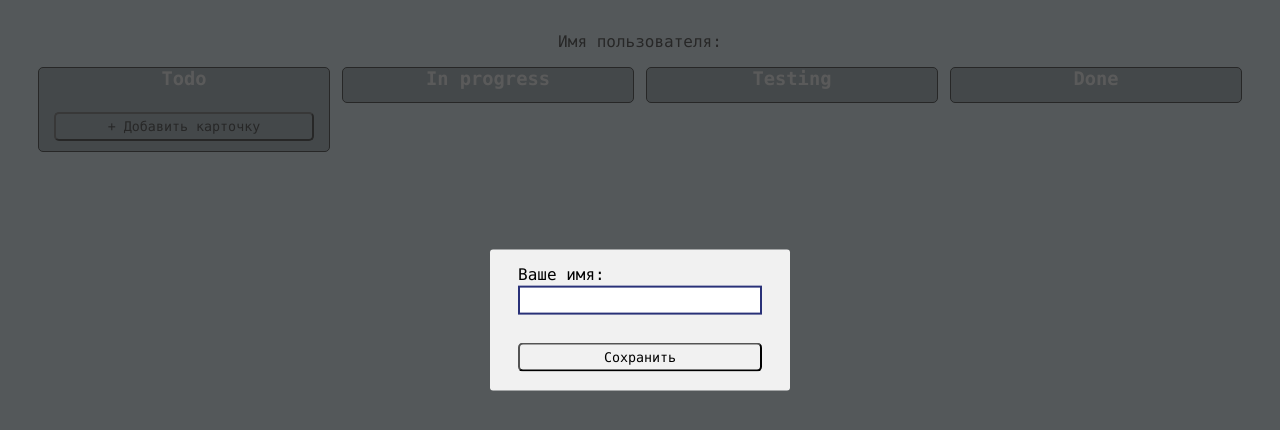
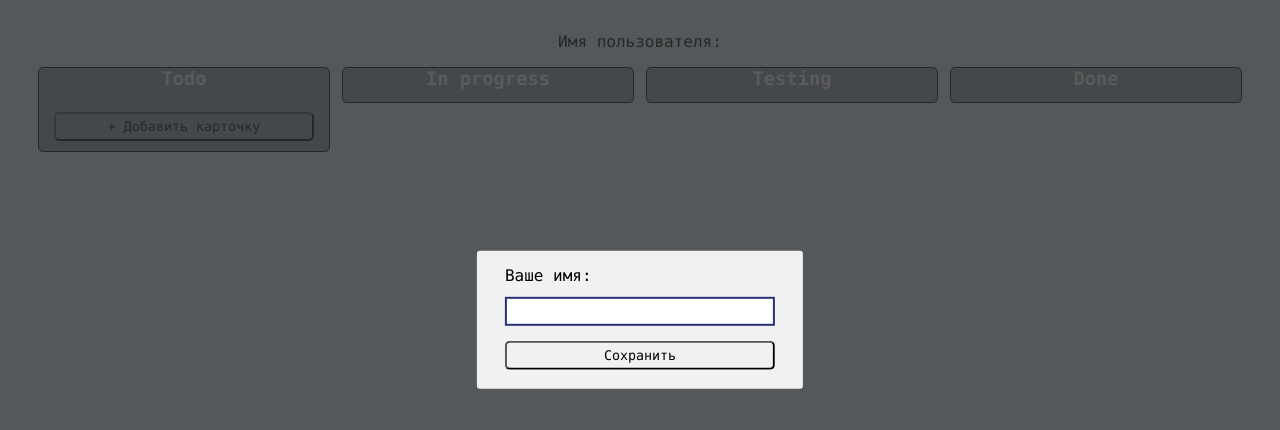
Before and after one commit to FlightoFancy/trello-react, a React (Create React App) app: page / in a window 1280 px wide. Shown: the top 430 px of the page. Built offline with nearby package versions, Linux system fonts and the light colour scheme.

Commit message:
fix: add forms

```diff
--- a/src/components/AddCard/AddCard.tsx
+++ b/src/components/AddCard/AddCard.tsx
@@ -19,7 +19,8 @@ export const AddCard: React.FC<Props> = ({ createCard }) => {
   const closeForm = () => {
     setIsAddCardFormVisible(false);
   };
-  const addCard = () => {
+  const handleSubmit: React.FormEventHandler<HTMLFormElement> = (e) => {
+    e.preventDefault();
     if (newCardTitle) {
       const newCard = {
         id: uuidv4(),
@@ -35,6 +36,7 @@ export const AddCard: React.FC<Props> = ({ createCard }) => {
     <>
       {isAddCardFormVisible ? (
         <Container>
+          <form onSubmit={handleSubmit}>
             <Textarea
               value={newCardTitle}
               placeholder="Введите заголовок карточки"
@@ -42,12 +44,13 @@ export const AddCard: React.FC<Props> = ({ createCard }) => {
               rows={3}
               onChange={(e) => setNewCardTitle(e.target.value)}
             />
-          <Button variant="addCard" onClick={addCard}>
+            <Button type="submit" variant="addCard">
               Добавить карточку
             </Button>
-          <Button variant="close" onClick={closeForm}>
+            <Button type="reset" variant="close" onClick={closeForm}>
               &#10006;
             </Button>
+          </form>
         </Container>
       ) : (
         <Button variant="center" onClick={openForm}>
--- a/src/components/AddComment/AddComment.tsx
+++ b/src/components/AddComment/AddComment.tsx
@@ -19,7 +19,8 @@ export const AddComment: React.FC<Props> = ({
 }) => {
   const [newComment, setNewComment] = useState("");
 
-  const addComment = () => {
+  const handleSubmit: React.FormEventHandler<HTMLFormElement> = (e) => {
+    e.preventDefault();
     if (newComment) {
       const newComm = {
         id: uuidv4(),
@@ -35,13 +36,15 @@ export const AddComment: React.FC<Props> = ({
   return (
     <Root>
       <span>Комментарии:</span>
+      <form onSubmit={handleSubmit}>
         <Textarea
           value={newComment}
           placeholder="Напишите комментарий..."
           rows={3}
           onChange={(e) => setNewComment(e.target.value)}
         />
-      <Button onClick={addComment}>Сохранить</Button>
+        <Button type="submit">Сохранить</Button>
+      </form>
     </Root>
   );
 };
--- a/src/components/Board/Board.tsx
+++ b/src/components/Board/Board.tsx
@@ -5,11 +5,11 @@ import styled from "styled-components";
 import { CardModal, Column, Title } from "components";
 import { COLORS } from "styles";
 
-interface Props{
-  userName: string
+interface Props {
+  userName: string;
 }
 
-export const Board: React.FC<Props> = ({userName}) => {
+export const Board: React.FC<Props> = ({ userName }) => {
   const [cards, setCards] = useState<ICard[]>([]);
   const [comments, setComments] = useState<IComment[]>([]);
   const [isModalActive, setIsModalActive] = useState(false);
--- a/src/components/CardInfo/CardInfo.tsx
+++ b/src/components/CardInfo/CardInfo.tsx
@@ -35,7 +35,8 @@ export const CardInfo: React.FC<Props> = ({
     setIsEdit(true);
   };
 
-  const saveDescCard = () => {
+  const handleSubmit: React.FormEventHandler<HTMLFormElement> = (e) => {
+    e.preventDefault();
     if (cardDesc) {
       addDesc(cardDesc);
       setIsEdit(false);
@@ -51,7 +52,7 @@ export const CardInfo: React.FC<Props> = ({
       />
       <span>Описание:</span>
       {isEdit ? (
-        <>
+        <form onSubmit={handleSubmit}>
           <Textarea
             value={cardDesc}
             onChange={(e) => setCardDesc(e.target.value)}
@@ -59,13 +60,13 @@ export const CardInfo: React.FC<Props> = ({
             rows={5}
             autoFocus
           />
-          <Button variant="small" onClick={saveDescCard}>
+          <Button type="submit" variant="small">
             Сохранить
           </Button>
-          <Button variant="small" onClick={cancelEditText}>
+          <Button type="reset" variant="small" onClick={cancelEditText}>
             Отменить
           </Button>
-        </>
+        </form>
       ) : (
         <div>
           <p>{findCard(cardId)?.description}</p>
--- a/src/components/UserModal/UserModal.tsx
+++ b/src/components/UserModal/UserModal.tsx
@@ -11,7 +11,8 @@ export const UserModal: React.FC<Props> = ({ showName }) => {
   const [isModalUserOpen, setIsModalUserOpen] = useState(true);
   const [userName, setUserName] = useState("");
 
-  const saveName = () => {
+  const handleSubmit: React.FormEventHandler<HTMLFormElement> = (e) => {
+    e.preventDefault();
     if (userName) {
       showName(userName);
       setIsModalUserOpen(false);
@@ -25,13 +26,15 @@ export const UserModal: React.FC<Props> = ({ showName }) => {
           <StyledOverlay />
           <ModalContent>
             <span>Ваше имя: </span>
-            <Input
-              type="text"
-              value={userName}
-              onChange={(e) => setUserName(e.target.value)}
-            />
-            <br />
-            <Button onClick={saveName}>Сохранить</Button>
+            <form onSubmit={handleSubmit}>
+              <Input
+                margin="10px 0"
+                type="text"
+                value={userName}
+                onChange={(e) => setUserName(e.target.value)}
+              />
+              <Button type="submit">Сохранить</Button>
+            </form>
           </ModalContent>
         </Modal>
       )}
--- a/src/ui/Button/Button.tsx
+++ b/src/ui/Button/Button.tsx
@@ -34,8 +34,8 @@ const variantButtonOptions = {
   padding: 0 5px;
     `,
   small: `
-    width: 50%;
-    margin: 5px 0;
+    width: 45%;
+    margin: 5px 3px;
     `,
 };
 
--- a/src/ui/Input/Input.tsx
+++ b/src/ui/Input/Input.tsx
@@ -1,15 +1,18 @@
 import styled from "styled-components";
 import { COLORS } from "styles";
 
-interface Props extends React.InputHTMLAttributes<HTMLInputElement> {}
+interface Props extends React.InputHTMLAttributes<HTMLInputElement> {
+  margin?: string;
+}
 
 export const Input: React.FC<Props> = ({ ...props }) => {
   return <Root {...props}></Root>;
 };
 
-const Root = styled.input`
+const Root = styled.input<Props>`
   width: 100%;
   padding: 5px;
+  margin: ${({ margin }) => margin};
   border: 2px solid ${COLORS.darkblue};
   &:focus {
     border: 2px solid ${COLORS.darkblue};
```
Lines whose indentation alone changed are shown as unchanged.
